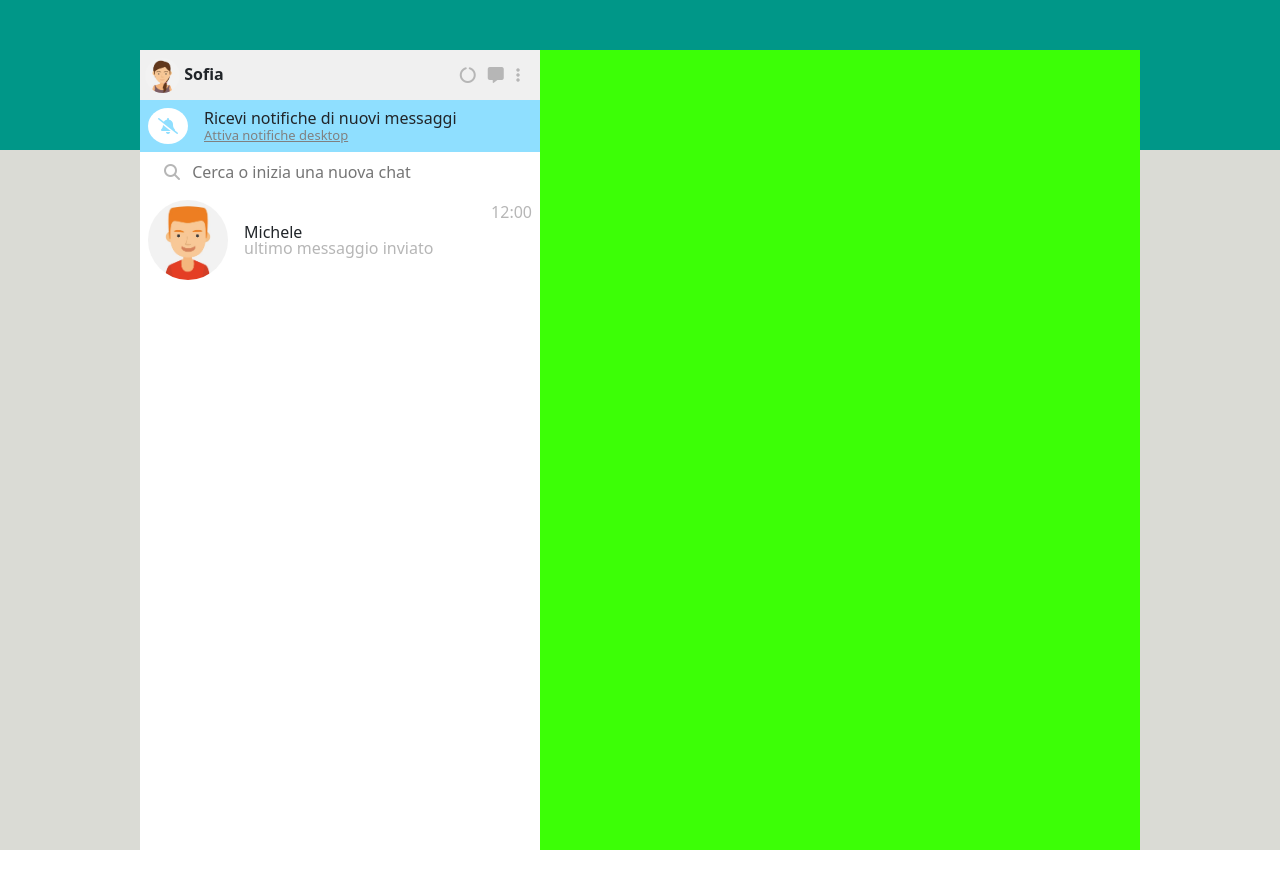
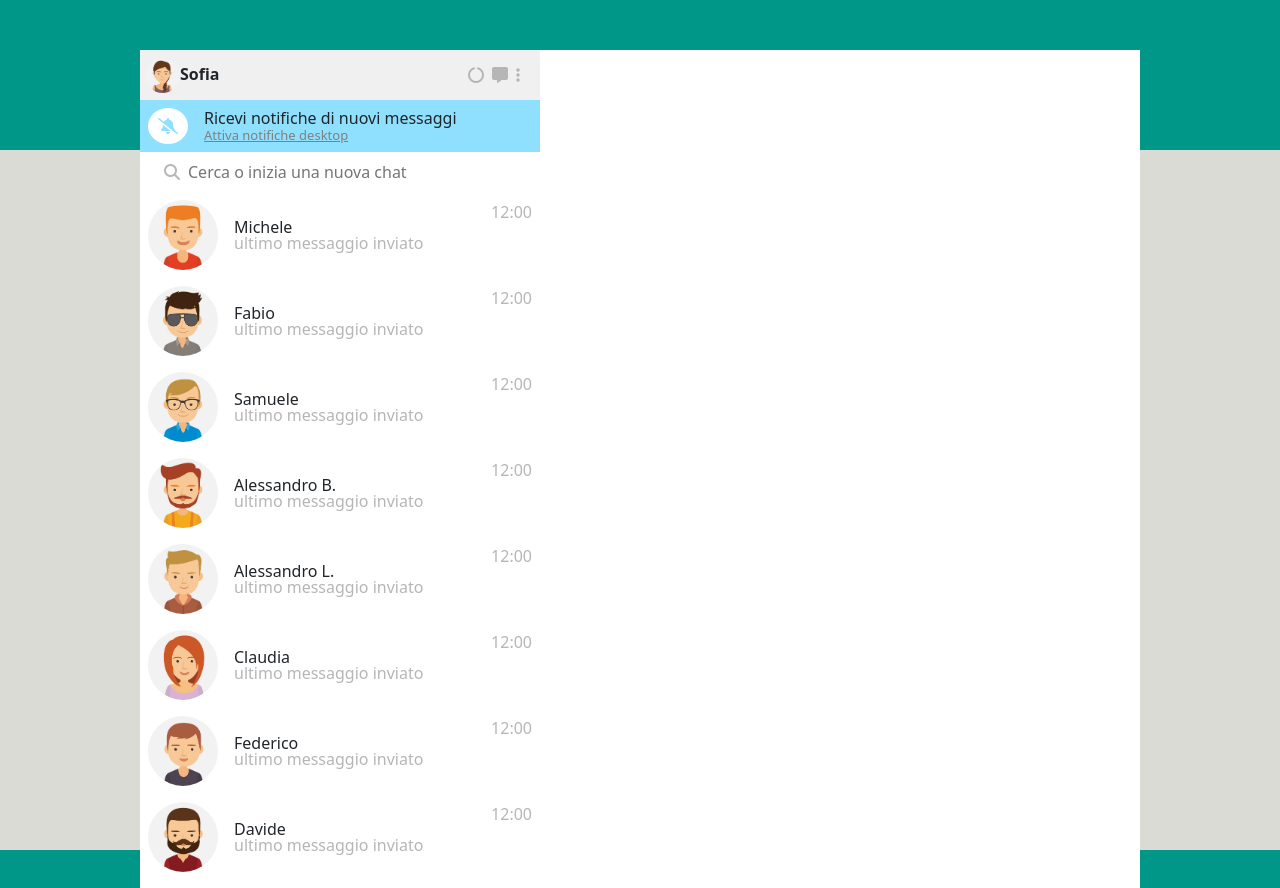
Before and after one commit to Anymoose98/vue-boolzapp, a plain HTML site: page index.html in a window 1280 px wide. Before the commit the page ends 850 px from the top, so only its background shows below. Drawn offline with nearby package versions, Linux system fonts and the light colour scheme.

Commit message:
Sistemato collegamento JS & cambiato da png a jpg il percorso avatar

```diff
--- a/css/style.css
+++ b/css/style.css
@@ -11,7 +11,6 @@ body{
 
 .contenitore-principale{
     width: 1000px;
-    height: 800px;
     background-color: white;
     margin: auto;
     margin-top: 50px;
@@ -82,7 +81,7 @@ body{
 
 /* Contatti */
 .img-contatti{
-    height: 80px;
+    height: 70px;
     border-radius: 50%;
 }
 
--- a/index.html
+++ b/index.html
@@ -9,7 +9,7 @@
     <link rel="stylesheet" href="./css/style.css">
 </head>
 <body>
-    <div id="id">
+    <div id="app">
         <div class="contenitore-principale d-flex">
             <!-- Parte sinistra -->
                 <div class="width-40">
@@ -48,7 +48,7 @@
                     </div>
 
                     <!-- contatti -->
-                    <ul class="list-unstyled">
+                    <!-- <ul class="list-unstyled">
                         <li>
                             <div class="d-flex align-items-center justify-content-between">
                                 <div class="d-flex align-items-center">
@@ -65,7 +65,27 @@
                                 </div>
                             </div>
                         </li>
+                    </ul> -->
+
+                    <ul class="list-unstyled">
+                        <li v-for="(contacts, index) in contacts" :key="index">
+                            <div class="d-flex align-items-center justify-content-between my-3">
+                                <div class="d-flex align-items-center">
+                                    <div>
+                                        <img :src="contacts.avatar"  class="img-contatti mx-2">
+                                    </div>
+                                    <div class="mx-2 scritte-vicine">
+                                        <span>{{ contacts.name }}</span><br>
+                                        <span class="grigio-scuro">ultimo messaggio inviato</span>
+                                    </div>
+                                </div>
+                                <div class="align-self-start mx-2">
+                                    <span class="grigio-scuro">12:00</span>
+                                </div>
+                            </div>
+                        </li>
                     </ul>
+
                 </div>
 
 
@@ -73,7 +93,7 @@
         </div>
 
 
-        </div>
+    </div>
     </div>
 <script src="https://unpkg.com/vue@3/dist/vue.global.js"></script>
 <script src="./js/script.js" type="text/javascript"></script>
--- a/js/script.js
+++ b/js/script.js
@@ -6,7 +6,7 @@ createApp({
       contacts: [
         {
             name: 'Michele',
-            avatar: './img/avatar_1.png',
+            avatar: './img/avatar_1.jpg',
             visible: true,
             messages: [
                 {
@@ -28,7 +28,7 @@ createApp({
         },
         {
             name: 'Fabio',
-            avatar: './img/avatar_2.png',
+            avatar: './img/avatar_2.jpg',
             visible: true,
             messages: [
                 {
@@ -50,7 +50,7 @@ createApp({
         },
         {
             name: 'Samuele',
-            avatar: './img/avatar_3.png',
+            avatar: './img/avatar_3.jpg',
             visible: true,
             messages: [
                 {
@@ -72,7 +72,7 @@ createApp({
         },
         {
             name: 'Alessandro B.',
-            avatar: './img/avatar_4.png',
+            avatar: './img/avatar_4.jpg',
             visible: true,
             messages: [
                 {
@@ -89,7 +89,7 @@ createApp({
         },
         {
             name: 'Alessandro L.',
-            avatar: './img/avatar_5.png',
+            avatar: './img/avatar_5.jpg',
             visible: true,
             messages: [
                 {
@@ -106,7 +106,7 @@ createApp({
         },
         {
             name: 'Claudia',
-            avatar: './img/avatar_6.png',
+            avatar: './img/avatar_6.jpg',
             visible: true,
             messages: [
                 {
@@ -128,7 +128,7 @@ createApp({
         },
         {
             name: 'Federico',
-            avatar: './img/avatar_7.png',
+            avatar: './img/avatar_7.jpg',
             visible: true,
             messages: [
                 {
@@ -145,7 +145,7 @@ createApp({
         },
         {
             name: 'Davide',
-            avatar: './img/avatar_8.png',
+            avatar: './img/avatar_8.jpg',
             visible: true,
             messages: [
                 {
```
